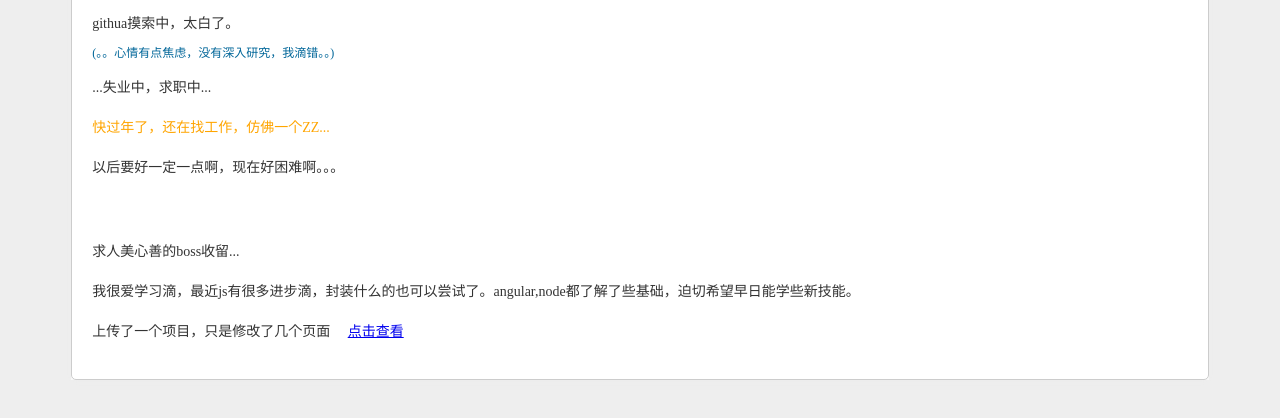
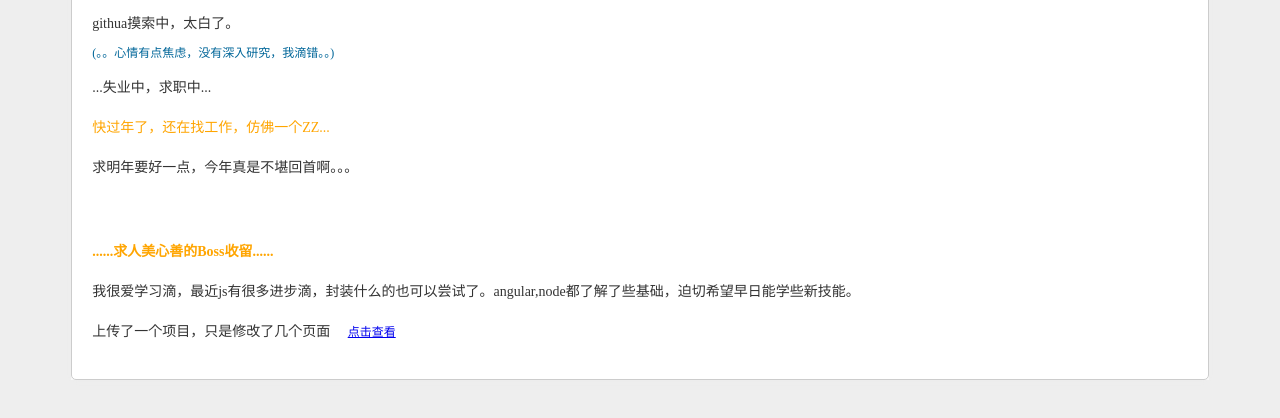
Before and after one commit to tacy91/tacy91.github.io, a plain HTML site: page index.html in a window 1280 px wide. Shown: the part 138-556 px from the top of the page. Drawn offline with Linux system fonts and the light colour scheme.

Commit message:
Update index.html
444

```diff
--- a/index.html
+++ b/index.html
@@ -19,11 +19,11 @@
 	 <span style="font-size:12px; color:#069; display:block; margin-top:-8px;">(。。心情有点焦虑，没有深入研究，我滴错。。)</span>
 	 <p>...失业中，求职中...</p>
 	 <p style="color:orange">快过年了，还在找工作，仿佛一个ZZ...</p>
-         <p>以后要好一定一点啊，现在好困难啊。。。</p>
+         <p>求明年要好一点，今年真是不堪回首啊。。。</p>
 	 <div style="height:30px;"></div>
-	 <p>求人美心善的boss收留...</p>
+	 <p><strong style="color:orange">......求人美心善的Boss收留......</strong></p>
 	 <p>我很爱学习滴，最近js有很多进步滴，封装什么的也可以尝试了。angular,node都了解了些基础，迫切希望早日能学些新技能。</p>
-	  <p>上传了一个项目，只是修改了几个页面 &nbsp;&nbsp;&nbsp;&nbsp;<a href="https://tacy91.github.io/tour/">点击查看</a></p>
+	  <p>上传了一个项目，只是修改了几个页面 &nbsp;&nbsp;&nbsp;&nbsp;<a href="https://tacy91.github.io/tour/" style="font-size:12px;">点击查看</a></p>
       </div>
 
     </div>
```
